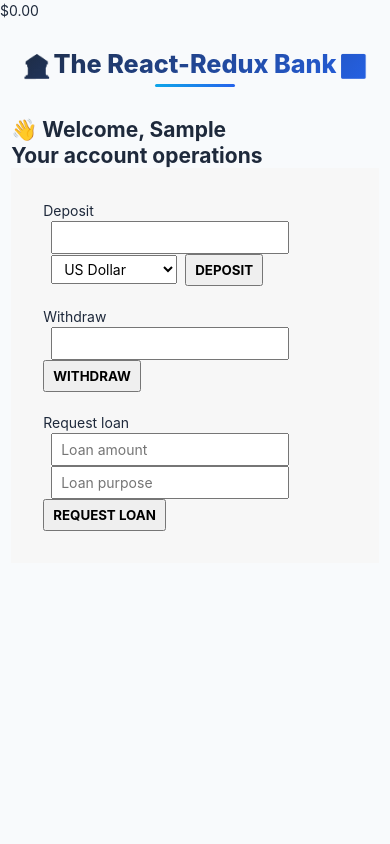
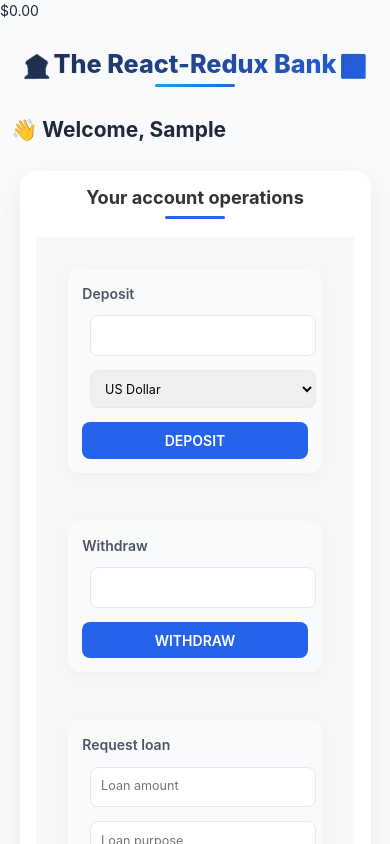
Before and after one commit to Youssef-Yasser-Mahmoud/redux-intro, a React (Vite) app: page / in a window 390 px wide. Both pictures are taken after typing "Sample", "Sample" into the empty fields and a click on the button "CREATE NEW CUSTOMER". Shown: the top 844 px of the page. Built offline with nearby package versions, Linux system fonts and the light colour scheme.

Commit message:
Add AccountOperations component styles and integrate CSS for improved layout and responsiveness.

```diff
--- /dev/null
+++ b/src/features/accounts/AccountOperations.css
@@ -0,0 +1,162 @@
+/* AccountOperations.css */
+.operations {
+  max-width: 600px;
+  margin: 2rem auto;
+  padding: 2rem;
+  background: white;
+  border-radius: 16px;
+  box-shadow: 0 12px 30px rgba(0, 0, 0, 0.07);
+}
+
+.operations h2 {
+  text-align: center;
+  margin-bottom: 2rem;
+  font-size: 1.8rem;
+  color: #333;
+  font-weight: 700;
+  position: relative;
+}
+
+.operations h2::after {
+  content: '';
+  position: absolute;
+  bottom: -10px;
+  left: 50%;
+  transform: translateX(-50%);
+  width: 60px;
+  height: 3px;
+  background: #2563eb;
+  border-radius: 2px;
+}
+
+.inputs {
+  display: flex;
+  flex-direction: column;
+  gap: 2rem;
+}
+
+.inputs > div {
+  background: #f8fafc;
+  padding: 1.5rem;
+  border-radius: 12px;
+  box-shadow: 0 4px 12px rgba(0, 0, 0, 0.03);
+  transition: all 0.3s ease;
+}
+
+.inputs > div:hover {
+  box-shadow: 0 8px 16px rgba(37, 99, 235, 0.1);
+  transform: translateY(-3px);
+}
+
+.inputs label {
+  display: block;
+  font-weight: 600;
+  margin-bottom: 0.8rem;
+  color: #4b5563;
+  font-size: 1.1rem;
+}
+
+.inputs input,
+.inputs select {
+  width: 100%;
+  padding: 0.8rem 1rem;
+  margin-bottom: 1rem;
+  border: 1px solid #e5e7eb;
+  border-radius: 8px;
+  font-size: 1rem;
+  transition: all 0.2s ease;
+}
+
+.inputs input:focus,
+.inputs select:focus {
+  border-color: #2563eb;
+  outline: none;
+  box-shadow: 0 0 0 3px rgba(37, 99, 235, 0.1);
+}
+
+.inputs button {
+  padding: 0.8rem 1.2rem;
+  background: #2563eb;
+  color: white;
+  border: none;
+  border-radius: 8px;
+  font-size: 1rem;
+  font-weight: 600;
+  cursor: pointer;
+  transition: all 0.2s ease;
+}
+
+.inputs button:hover {
+  background: #1d4ed8;
+  transform: translateY(-2px);
+  box-shadow: 0 4px 12px rgba(37, 99, 235, 0.2);
+}
+
+.inputs button:active {
+  transform: translateY(0);
+}
+
+.loan-status {
+  display: flex;
+  justify-content: space-between;
+  align-items: center;
+  background: #f8fafc;
+  padding: 1rem 1.5rem;
+  border-radius: 8px;
+  margin-top: 1rem;
+}
+
+.loan-status span {
+  font-weight: 600;
+  color: #2563eb;
+}
+
+@media (max-width: 768px) {
+  .operations {
+    padding: 1.5rem;
+    max-width: 90vw;
+  }
+
+  .operations h2 {
+    font-size: 1.5rem;
+  }
+
+  .inputs > div {
+    padding: 1.2rem;
+  }
+
+  .inputs label {
+    font-size: 1rem;
+  }
+}
+
+@media (max-width: 480px) {
+  .operations {
+    padding: 1.2rem;
+  }
+
+  .operations h2 {
+    font-size: 1.3rem;
+  }
+
+  .inputs > div {
+    padding: 1rem;
+  }
+
+  .inputs input,
+  .inputs select {
+    font-size: 0.9rem;
+    padding: 0.7rem;
+  }
+
+  .inputs button {
+    width: 100%;
+    padding: 0.7rem;
+  }
+
+  .loan-status {
+    flex-direction: column;
+    gap: 0.8rem;
+    text-align: center;
+  }
+}
--- a/src/features/accounts/AccountOperations.jsx
+++ b/src/features/accounts/AccountOperations.jsx
@@ -1,6 +1,7 @@
 import { useState } from 'react';
 import { useDispatch, useSelector } from 'react-redux';
 import { deposit, payLoan, requestLoan, withdraw } from './accountSlice';
+import './AccountOperations.css';
 
 function AccountOperations() {
   const [depositAmount, setDepositAmount] = useState('');
@@ -45,7 +46,7 @@ function AccountOperations() {
   }
 
   return (
-    <div>
+    <div className='operations'>
       <h2>Your account operations</h2>
       <div className='inputs'>
         <div>
@@ -79,7 +80,7 @@ function AccountOperations() {
         </div>
 
         {currentLoan > 0 && (
-          <div>
+          <div className='loan-status'>
             <span>Pay back ${currentLoan}</span>
             <button onClick={handlePayLoan}>Pay loan</button>
           </div>
```
